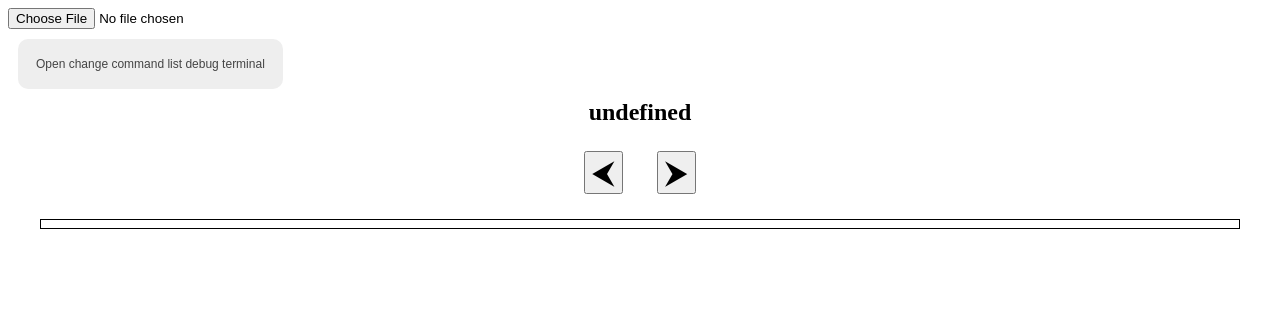
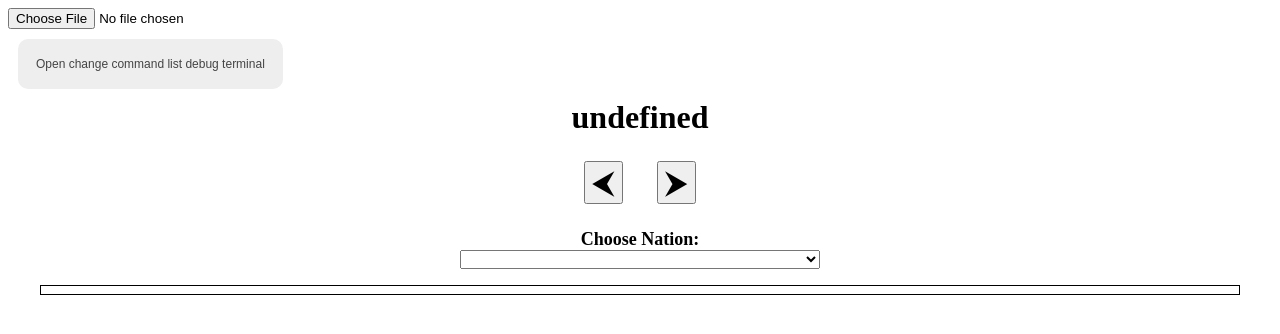
Before and after one commit to Edvid/New-World-Dedicated-Stat-Program, a plain HTML site: page index.html in a window 1280 px wide. Drawn offline with Linux system fonts and the light colour scheme.

Commit message:
Dropdown for nation selection

```diff
--- a/NationSheetGenerator.js
+++ b/NationSheetGenerator.js
@@ -9,7 +9,7 @@ arrowContainer.classList.add("arrowcontainer");
 
 let currentNationID = 0;
 let currentNationName = 'undefined';
-let currentNationNameDisplay = document.createElement("h2");
+let currentNationNameDisplay = document.createElement("h1");
 currentNationNameDisplay.classList = "nationnamedisplay";
 currentNationNameDisplay.innerText = currentNationName;
 
@@ -33,12 +33,36 @@ rightArrow.onclick = function () {
     createNationSheet(currentNationName);
 }
 
+let dropdown = document.createElement("form");
+dropdown.id = "dropdownselection";
+let dropdowntitle = document.createElement("label");
+dropdowntitle.innerText = "Choose Nation:";
+let dropdownselection = document.createElement("select");
+dropdownselection.onchange = function(){
+    currentNationID = this.selectedIndex;
+    currentNationName = Object.keys(gameStats.Nations)[currentNationID];
+    createNationSheet(currentNationName);
+};
+
+dropdown.appendChild(dropdowntitle);
+dropdown.appendChild(dropdownselection);
+
+function updateDropdownSelection(){
+    for (const key in gameStats.Nations) {
+        let option = document.createElement("option");
+        option.value = key;
+        option.innerText = key;
+        dropdownselection.appendChild(option);
+    }
+}
+
 document.body.appendChild(currentNationNameDisplay);
 
 arrowContainer.appendChild(leftArrow);
 arrowContainer.appendChild(rightArrow);
 
 document.body.appendChild(arrowContainer);
+document.body.appendChild(dropdown);
 document.body.appendChild(nationSheetContainer);
 
 
@@ -284,10 +308,6 @@ function createNationSheet(nationName) {
 
 }
 
-function createStat(name, val){
-
-}
-
 function createStatTable(title, tables){
     let table = document.createElement("table");
     let tableTitle = document.createElement("h2");
--- a/loadChangesFromFile.js
+++ b/loadChangesFromFile.js
@@ -137,6 +137,7 @@ function loadChangesFromFile(event) {
         }
 
         gameStats.evaluateNations();
+        updateDropdownSelection();
         currentNationName = Object.keys(gameStats.Nations)[0];
         createNationSheet(currentNationName);
 
--- a/nationSheet.css
+++ b/nationSheet.css
@@ -64,7 +64,7 @@ td {
 
 .nationnamedisplay {
     margin: auto;
-    width: 15em;
+    width: 360px;
     text-align: center;
 }
 
@@ -89,3 +89,17 @@ td {
     width: 30vw;
     padding: 0px;
 }
+
+#dropdownselection{
+    display: grid;
+    align-items: center;
+    width: 360px;
+    margin: auto;
+    padding-bottom: 1em;
+}
+
+#dropdownselection label{
+    text-align: center;
+    font-size: 18px;
+    font-weight: bolder;
+}
```
